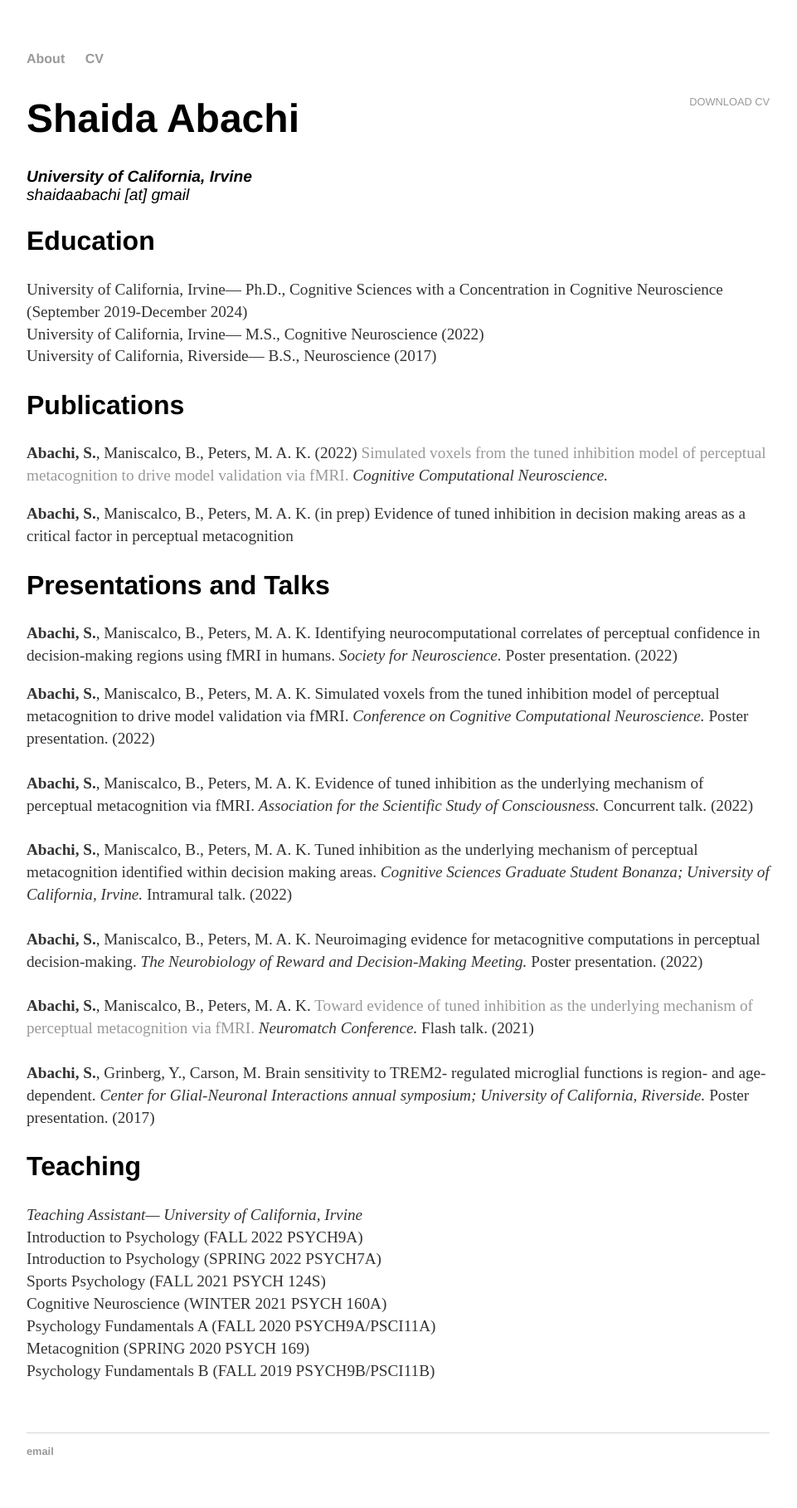
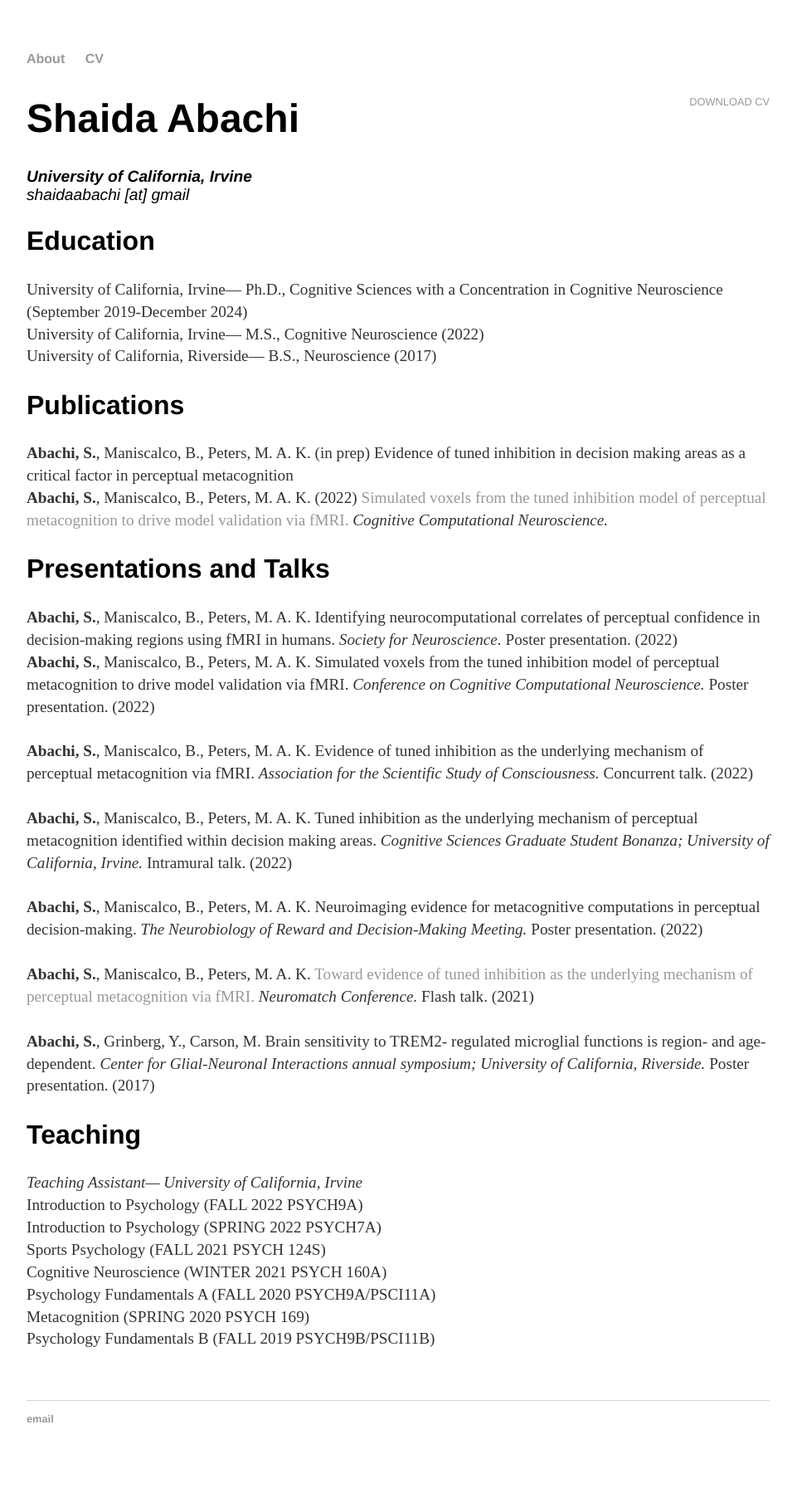
Before and after one commit to shaida-abachi/shaida-abachi.github.io, a Jekyll site: the page built from cv/index.html, in a window 1280 px wide. Shown: the whole page at 83% size, without its empty margins (160-1121 px from the left). Built offline with Jekyll 4.4.1, drawn with Linux system fonts in a browser that asks for light colours; after the commit the page ends 1779 px from its top, so only the background shows below that.

```diff
--- a/cv/index.html
+++ b/cv/index.html
@@ -19,13 +19,13 @@ title: CV of Shaida Abachi
 					University of California, Riverside— B.S., Neuroscience (2017)</p>
 
 					<h2>Publications</h2>
-					<p><strong>Abachi, S.</strong>, Maniscalco, B., Peters, M. A. K. (2022) <a href="https://2022.ccneuro.org/Papers/Uploads/Proposals/PaperNum/1143/20220602043058_756443_1143.pdf">Simulated voxels from the tuned inhibition model of perceptual metacognition to drive model validation via fMRI.</a> <em>Cognitive Computational Neuroscience.</em><br></p>
-					<p><strong>Abachi, S.</strong>, Maniscalco, B., Peters, M. A. K. (in prep) Evidence of tuned inhibition in decision making areas as a critical factor in perceptual metacognition <br></p>
+					<p><strong>Abachi, S.</strong>, Maniscalco, B., Peters, M. A. K. (in prep) Evidence of tuned inhibition in decision making areas as a critical factor in perceptual metacognition <br>
+					<strong>Abachi, S.</strong>, Maniscalco, B., Peters, M. A. K. (2022) <a href="https://2022.ccneuro.org/Papers/Uploads/Proposals/PaperNum/1143/20220602043058_756443_1143.pdf">Simulated voxels from the tuned inhibition model of perceptual metacognition to drive model validation via fMRI.</a> <em>Cognitive Computational Neuroscience.</em><br></p>
 
 
 					<h2>Presentations and Talks</h2>
 					<p><strong>Abachi, S.</strong>, Maniscalco, B., Peters, M. A. K. Identifying neurocomputational correlates of perceptual confidence in decision-making regions using fMRI in humans. <em>Society for Neuroscience.</em> Poster presentation. (2022)<br>
-					<p><strong>Abachi, S.</strong>, Maniscalco, B., Peters, M. A. K. Simulated voxels from the tuned inhibition model of perceptual metacognition to drive model validation via fMRI. <em>Conference on Cognitive Computational Neuroscience.</em> Poster presentation. (2022)<br><br>
+					<strong>Abachi, S.</strong>, Maniscalco, B., Peters, M. A. K. Simulated voxels from the tuned inhibition model of perceptual metacognition to drive model validation via fMRI. <em>Conference on Cognitive Computational Neuroscience.</em> Poster presentation. (2022)<br><br>
 					<strong>Abachi, S.</strong>, Maniscalco, B., Peters, M. A. K. Evidence of tuned inhibition as the underlying mechanism of perceptual metacognition via fMRI. <em>Association for the Scientific Study of Consciousness.</em> Concurrent talk. (2022)<br><br>
 					<strong>Abachi, S.</strong>, Maniscalco, B., Peters, M. A. K. Tuned inhibition as the underlying mechanism of perceptual metacognition identified within decision making areas. <em>Cognitive Sciences Graduate Student Bonanza; University of California, Irvine.</em> Intramural talk. (2022)<br><br>
 					<strong>Abachi, S.</strong>, Maniscalco, B., Peters, M. A. K. Neuroimaging evidence for metacognitive computations in perceptual decision-making. <em>The Neurobiology of Reward and Decision-Making Meeting.</em> Poster presentation. (2022)<br><br>
```
